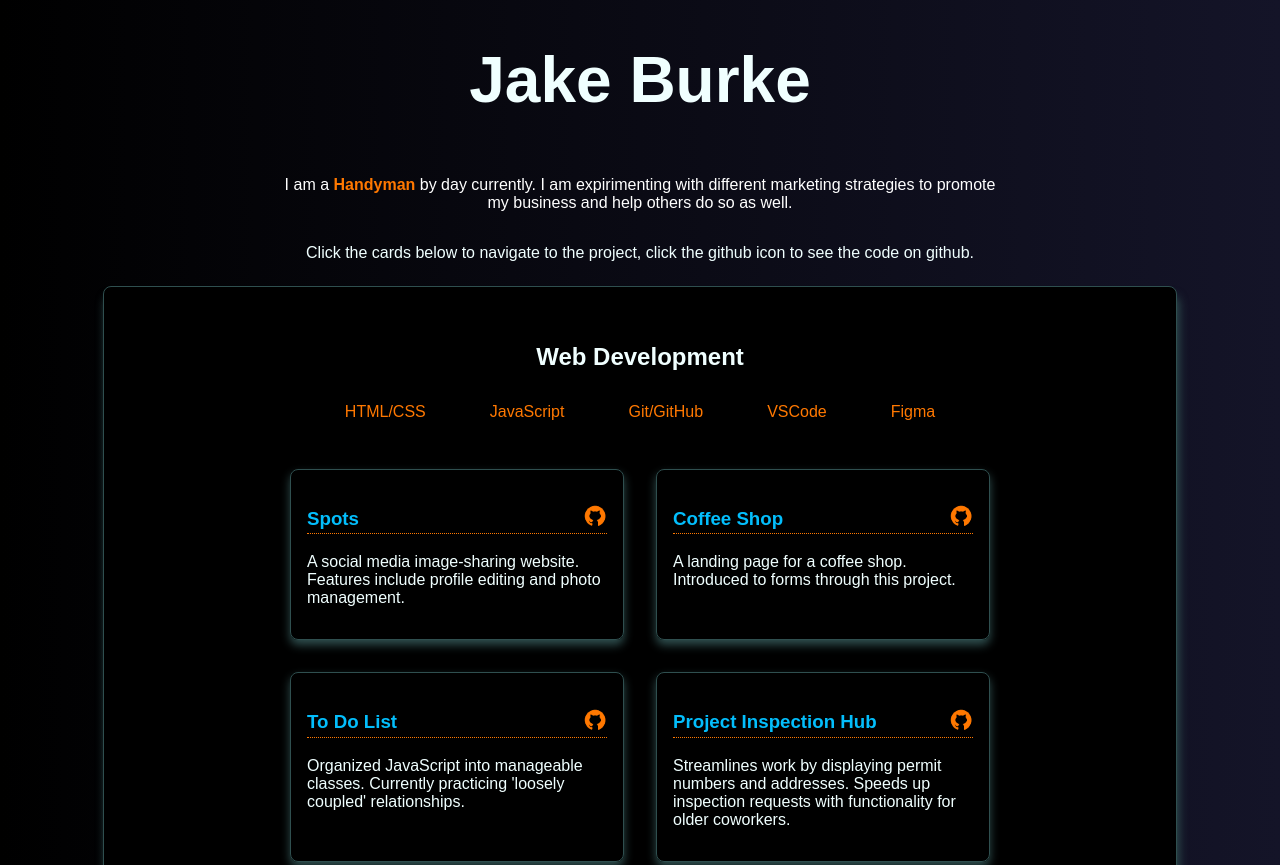
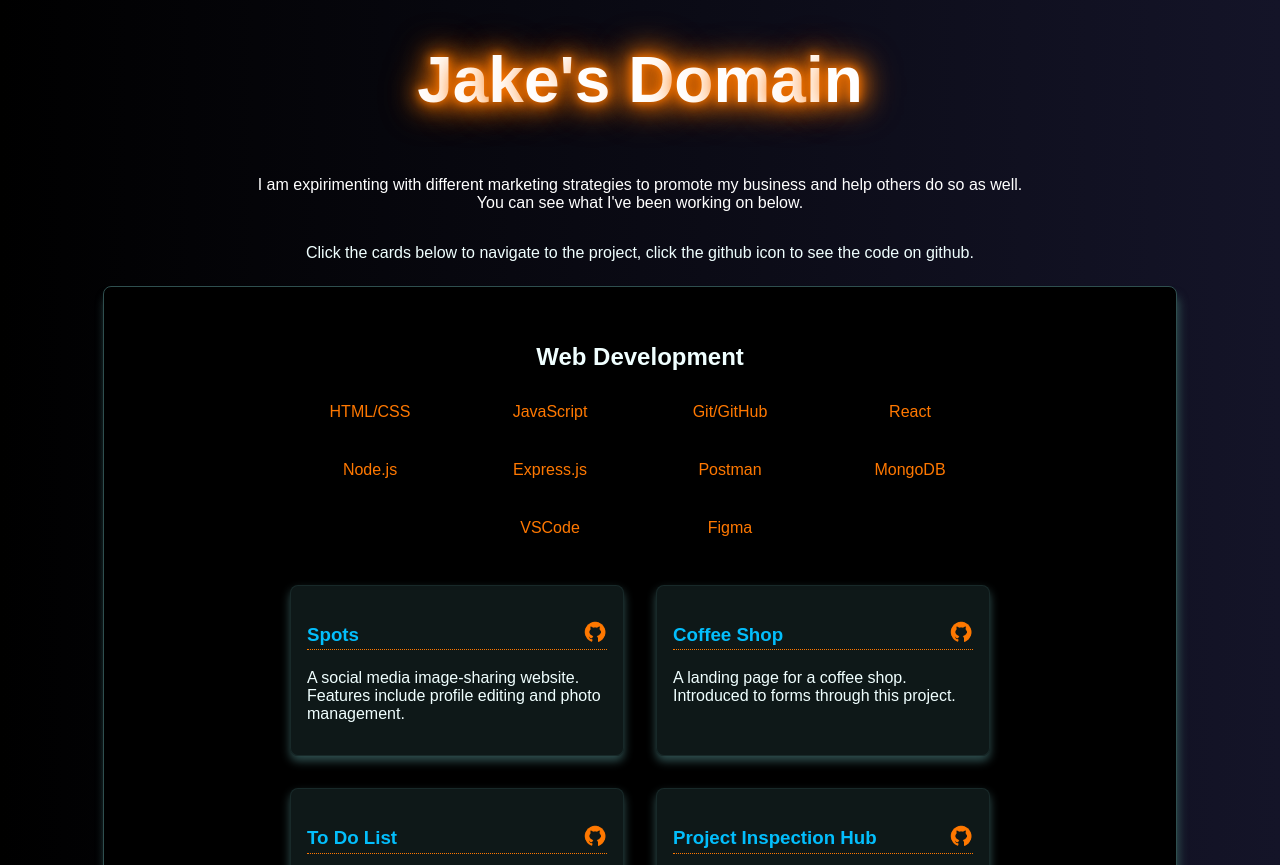
Before and after one commit to jakeburke1775/homepage, a website with bundled scripts: page index.html in a window 1280 px wide. Shown: the top 865 px of the page. Built offline with nearby package versions, Linux system fonts and the light colour scheme.

Commit message:
animation and style changes

```diff
--- a/blocks/about.css
+++ /dev/null
@@ -1,3 +0,0 @@
-.about {
-  /* background-color: bisque; */
-}
--- a/blocks/header.css
+++ b/blocks/header.css
@@ -7,6 +7,61 @@
 .header__title {
   text-align: center;
   font-size: 64px;
+  color: white;
+  transition: text-shadow 0.3s ease;
+}
+
+.header__title.neon-glow {
+  text-shadow:
+    0 0 10px rgb(255, 120, 0),
+    0 0 20px rgb(255, 120, 0),
+    0 0 30px rgb(255, 120, 0),
+    0 0 40px rgb(255, 120, 0);
+}
+
+.header__title.flicker {
+  animation: neonFlicker 2s ease-out;
+}
+
+@keyframes neonFlicker {
+  0%, 18%, 22%, 25%, 53%, 57%, 100% {
+    text-shadow:
+      0 0 10px rgb(255, 120, 0),
+      0 0 20px rgb(255, 120, 0),
+      0 0 30px rgb(255, 120, 0),
+      0 0 40px rgb(255, 120, 0);
+  }
+  5%, 20%, 24%, 55% {
+    text-shadow: none;
+  }
+}
+
+.header__title .letter {
+  display: inline-block;
+  opacity: 0;
+  transform: translateY(-20px);
+  transition: opacity 0.6s ease-out, transform 0.6s ease-out;
+}
+
+.header__title .letter.animate-in {
+  opacity: 1;
+  transform: translateY(0);
+}
+
+.header__title .space {
+  width: 0.3em;
+}
+
+@media screen and (max-width: 768px) {
+  .header__title {
+    font-size: 48px;
+  }
+
+  .header__title .space {
+    display: block;
+    width: 100%;
+    height: 0;
+  }
 }
 
 .header__subtitle {
--- a/blocks/webdev.css
+++ b/blocks/webdev.css
@@ -26,15 +26,19 @@
 .skills-list {
   padding: 0;
   margin: 0 auto 32px;
-  max-width: 700px;
+  max-width: 900px;
   display: flex;
-  flex-direction: row;
   flex-wrap: wrap;
-  gap: 64px;
-  justify-content: space-around;
+  gap: 32px;
+  justify-content: center;
   list-style: none;
-  color: #03befc;
   color: rgb(255, 120, 0);
+}
+
+.li__skill {
+  flex: 0 0 auto;
+  text-align: center;
+  min-width: 120px;
 }
 
 .projects__container {
@@ -53,11 +57,20 @@
 
 .projects__item {
   width: 100%;
-  border: 1px solid darkslategrey;
+  border: 1px solid rgba(47, 79, 79, 0.3);
   box-shadow: 0 5px 10px darkslategray;
   border-radius: 8px;
   padding: 16px;
   list-style: none;
+  background-color: rgba(47, 79, 79, 0.3);
+  opacity: 0;
+  transform: translateY(20px);
+  transition: opacity 0.6s ease-out, transform 0.6s ease-out;
+}
+
+.projects__item.animate-in {
+  opacity: 1;
+  transform: translateY(0);
 }
 
 .projects__item:hover {
@@ -91,11 +104,39 @@
   }
 }
 
-@media screen and (max-width: 835px) {
+/* Desktop: comfortable spacing */
+@media screen and (min-width: 1024px) {
+  .skills-list {
+    gap: 40px;
+    max-width: 800px;
+  }
+
+  .li__skill {
+    min-width: 140px;
+  }
+}
+
+/* Tablet: moderate spacing */
+@media screen and (max-width: 1023px) and (min-width: 768px) {
+  .skills-list {
+    gap: 32px;
+  }
+
+  .li__skill {
+    min-width: 130px;
+  }
+}
+
+/* Mobile: compact layout */
+@media screen and (max-width: 767px) {
   .skills-list {
     gap: 16px;
-    padding: 0 32px;
-    max-width: 330px;
+    padding: 0 16px;
+    max-width: 350px;
+  }
+
+  .li__skill {
+    min-width: 100px;
   }
 }
 
--- a/index.html
+++ b/index.html
@@ -9,11 +9,10 @@
   <body class="page">
     <header class="header">
       <div class="header__title-container">
-        <h1 class="header__title">Jake Burke</h1>
+        <h1 class="header__title">Jake's Domain</h1>
       </div>
       <p class="header__subtitle">
-        I am a <strong class="strong-text">Handyman</strong> by day currently.
-        I am expirimenting with different marketing strategies to promote my business and help others do so as well.
+        I am expirimenting with different marketing strategies to promote my business and help others do so as well. You can see what I've been working on below.
       </p>
       <p class="header__desc">
         Click the cards below to navigate to the project, click the
@@ -26,6 +25,11 @@
         <li class="li__skill">HTML/CSS</li>
         <li class="li__skill">JavaScript</li>
         <li class="li__skill">Git/GitHub</li>
+        <li class="li__skill">React</li>
+        <li class="li__skill">Node.js</li>
+        <li class="li__skill">Express.js</li>
+        <li class="li__skill">Postman</li>
+        <li class="li__skill">MongoDB</li>
         <li class="li__skill">VSCode</li>
         <li class="li__skill">Figma</li>
       </ul>
@@ -41,13 +45,19 @@
       </ul>
     </section>
     <section class="gamedev page__section">
-      <h2 class="gamedev__title title">Game Development</h2>
+      <h2 class="gamedev__title title">Art and Animation Tools</h2>
       <ul class="gamedev__skills-list skills-list">
-        <li class="li__skill">Gamemaker Studio</li>
+        <li class="li__skill">Three.js</li>
         <li class="li__skill">JavaScript</li>
         <li class="li__skill">Aesprite</li>
         <li class="li__skill">Garage Band</li>
+        <li class="li__skill">Gamemaker Studio</li>
+        <li class="li__skill">Phaser</li>
         <li class="li__skill">LMMS</li>
+        <li class="li__skill">Blender</li>
+        <li class="li__skill">Unity</li>
+        <li class="li__skill">Inkscape</li>
+
       </ul>
       <ul class="gamedev__projects_list-container projects__container">
         <li class="gamedev__projects_li">
--- a/pages/index.css
+++ b/pages/index.css
@@ -2,7 +2,6 @@
 @import url(../vendor/fonts.css); */
 @import url(../blocks/page.css);
 @import url(../blocks/header.css);
-@import url(../blocks/about.css);
 @import url(../blocks/webdev.css);
 @import url(../blocks/footer.css);
 
--- a/scripts/index.js
+++ b/scripts/index.js
@@ -13,6 +13,9 @@ function renderProjects() {
   // Clear template data
   webDevContainer.innerHTML = "";
   gameDevContainer.innerHTML = "";
+
+  let webDevDelay = 0;
+  let gameDevDelay = 0;
 
   // Loop through projects and add them to the DOM
   Object.entries(projects).forEach(([name, project]) => {
@@ -46,14 +49,73 @@ function renderProjects() {
     <p class="projects__description">${project.description}</p>
     `;
 
-    // Append to the appropriate container
+    // Append to the appropriate container and animate
     if (project.type === "web") {
       webDevContainer.appendChild(projectItem);
+      // Staggered animation for web dev cards
+      setTimeout(() => {
+        projectItem.classList.add("animate-in");
+      }, webDevDelay);
+      webDevDelay += 150; // 150ms delay between each card
     } else if (project.type === "game") {
       gameDevContainer.appendChild(projectItem);
+      // Staggered animation for game dev cards
+      setTimeout(() => {
+        projectItem.classList.add("animate-in");
+      }, gameDevDelay);
+      gameDevDelay += 150; // 150ms delay between each card
     }
   });
 }
 
-// Execute the function when the DOM content is loaded
-document.addEventListener("DOMContentLoaded", renderProjects);
+// Function to animate title letters "Jake's Domain"
+function animateTitle() {
+  const titleElement = document.querySelector('.header__title');
+  const titleText = titleElement.textContent;
+  titleElement.innerHTML = '';
+
+  let letterCount = 0;
+
+  // Split text into letters and spaces
+  Array.from(titleText).forEach((char, index) => {
+    const span = document.createElement('span');
+
+    if (char === ' ') {
+      span.classList.add('space');
+      span.innerHTML = '&nbsp;';
+    } else {
+      span.classList.add('letter');
+      span.textContent = char;
+      letterCount++; // Count actual letters (not spaces)
+    }
+
+    titleElement.appendChild(span);
+
+    // Animate each letter with staggered delay
+    if (char !== ' ') {
+      setTimeout(() => {
+        span.classList.add('animate-in');
+      }, index * 50); // 50ms delay between each letter
+    }
+  });
+
+  // Calculate when all letters finish animating
+  const totalAnimationTime = (titleText.length - 1) * 50 + 600; // last letter delay + animation duration
+
+  // Start neon flicker after all letters finish
+  setTimeout(() => {
+    titleElement.classList.add('flicker');
+
+    // After flicker animation ends, keep the glow permanently
+    setTimeout(() => {
+      titleElement.classList.remove('flicker');
+      titleElement.classList.add('neon-glow');
+    }, 1000); // flicker duration is 2s
+  }, totalAnimationTime);
+}
+
+// Execute the functions when the DOM content is loaded
+document.addEventListener("DOMContentLoaded", () => {
+  animateTitle();
+  renderProjects();
+});
```
Also changed, not shown: README.md.
